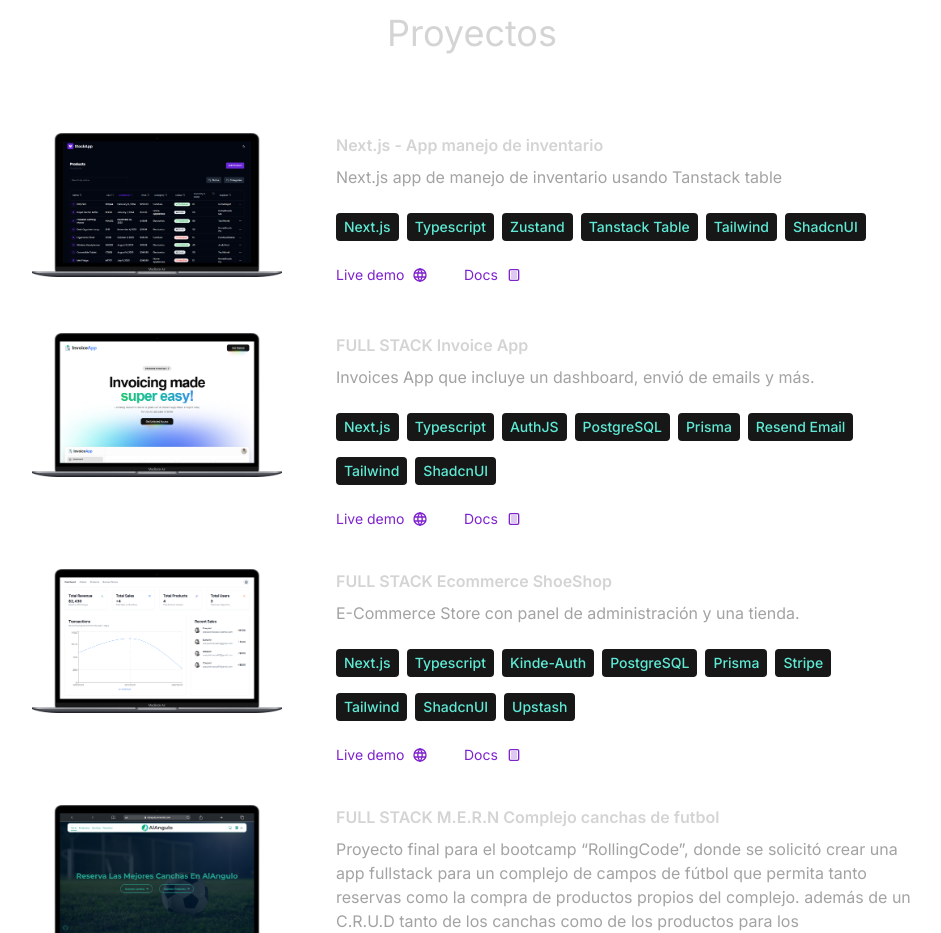
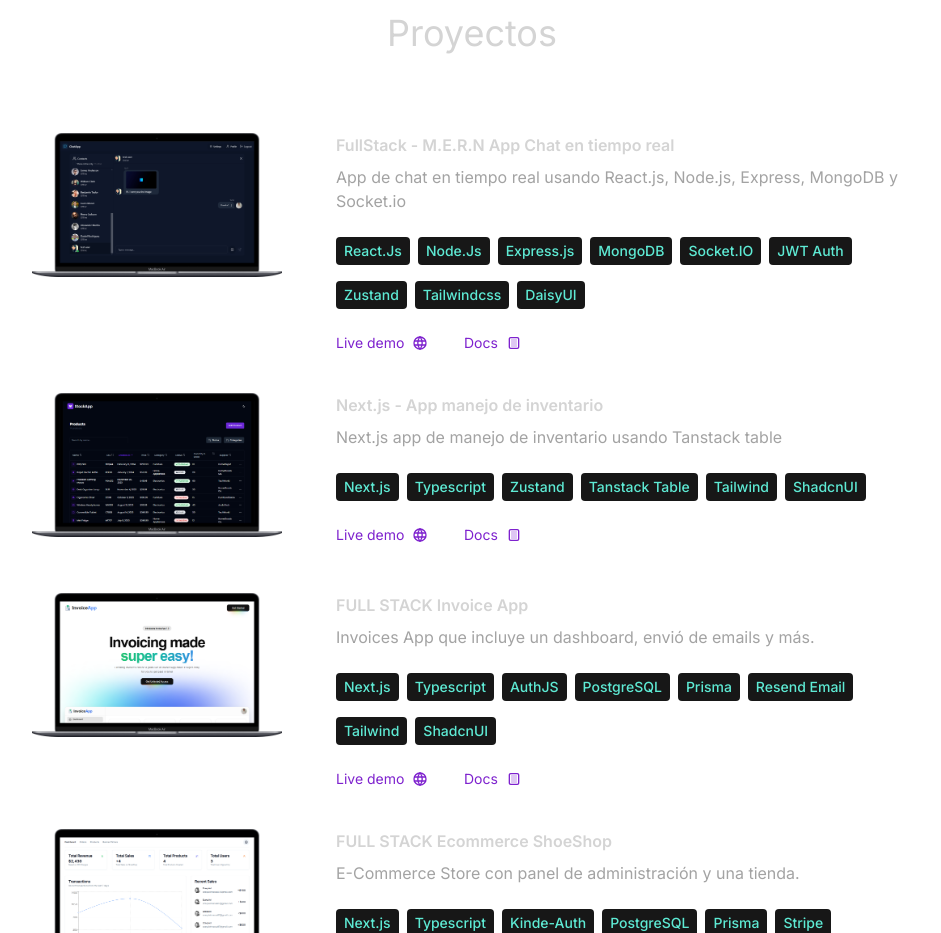
Before and after one commit to EzequielMassa/react-portfolio, a React (Vite) app: page / in a window 1280 px wide. Shown: the part 2580-3513 px from the top of the page, without its empty margins (168-1109 px from the left). Built offline with nearby package versions, Linux system fonts and the light colour scheme.

Commit message:
feat: add chat app project

```diff
--- a/src/constants/index.js
+++ b/src/constants/index.js
@@ -6,6 +6,7 @@
 import soccerfieldComplexImg from "../assets/projects/soccerfield-complex-project.png";
 import invoiceAppImg from "../assets/projects/invoiceapp-project.png";
 import stockAppImg from "../assets/projects/stockapp-project.png";
+import chatAppImg from "../assets/projects/chatapp-project.png";
 
 export const HERO_CONTENT = `Hello, my name is Ezequiel Massa, I am a FullStack Developer.
 The main technology stack I use is: React Js, Node Js, Express Js, Mongo DB. I have experience in creating websites and rest APIs. Also participate in team projects.
@@ -45,6 +46,25 @@
 ];
 
 export const PROJECTS = [
+	{
+		title: "FullStack - M.E.R.N Realtime Chat App",
+		image: chatAppImg,
+		description:
+			"Realtime chat app using React.js, Node.js, Express, MongoDB and Socket.io",
+		technologies: [
+			"React.Js",
+			"Node.Js",
+			"Express.js",
+			"MongoDB",
+			"Socket.IO",
+			"JWT Auth",
+			"Zustand",
+			"Tailwindcss",
+			"DaisyUI",
+		],
+		liveLink: "https://chatapp-qhci.onrender.com",
+		documentationLink: "https://github.com/EzequielMassa/ChatApp",
+	},
 	{
 		title: "Next.js - Stock Management App",
 		image: stockAppImg,
@@ -154,6 +174,25 @@
 
 export const PROYECTOS = [
 	{
+		title: "FullStack - M.E.R.N App Chat en tiempo real",
+		image: chatAppImg,
+		description:
+			"App de chat en tiempo real usando React.js, Node.js, Express, MongoDB y Socket.io",
+		technologies: [
+			"React.Js",
+			"Node.Js",
+			"Express.js",
+			"MongoDB",
+			"Socket.IO",
+			"JWT Auth",
+			"Zustand",
+			"Tailwindcss",
+			"DaisyUI",
+		],
+		liveLink: "https://chatapp-qhci.onrender.com",
+		documentationLink: "https://github.com/EzequielMassa/ChatApp",
+	},
+	{
 		title: "Next.js - App manejo de inventario",
 		image: stockAppImg,
 		description: "Next.js app de manejo de inventario usando Tanstack table",
```
Also changed, not shown: src/assets/projects/chatapp-project.png (added).
